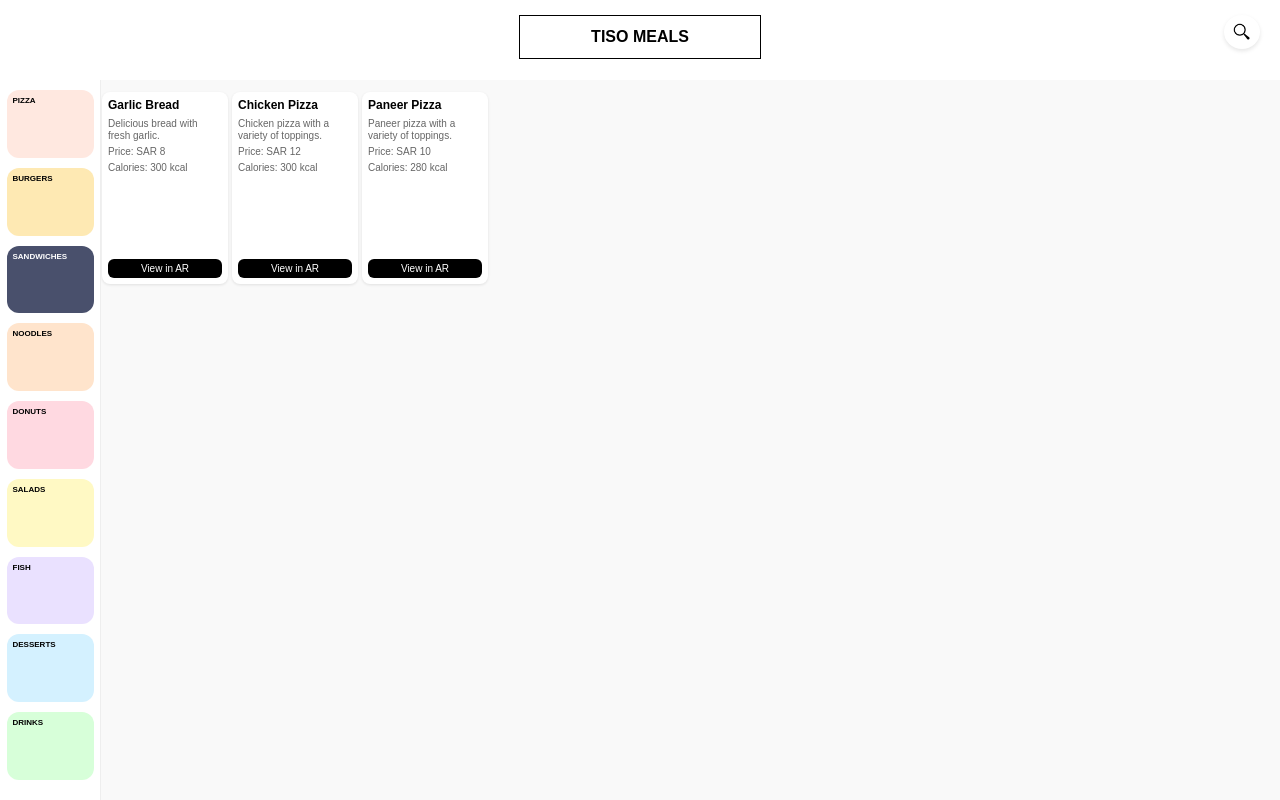
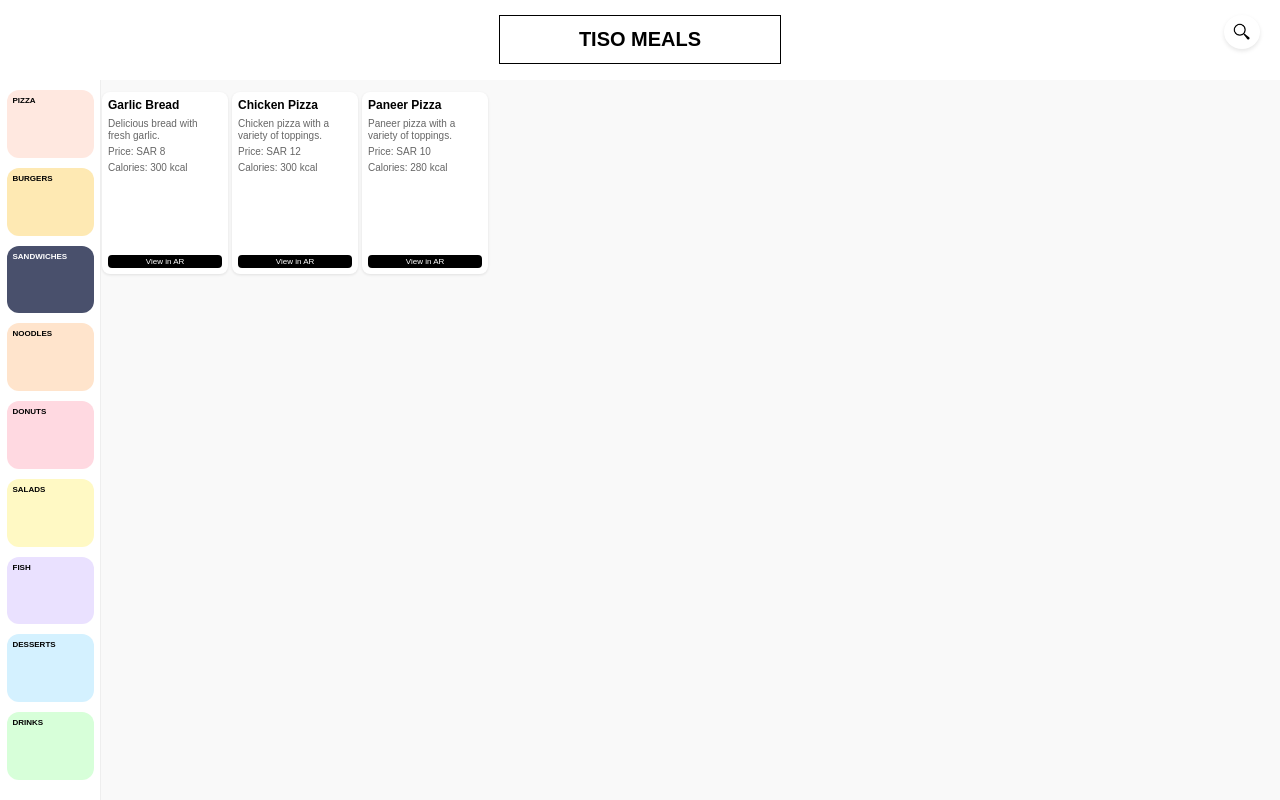
Before and after one commit to vasiq8/AR-DEMO, a React (Vite) app: page / in a window 1280 px wide. Built offline with nearby package versions, Linux system fonts and the light colour scheme.

Commit message:
Minor UI changes
-- Minor UI changes(view in ar button)
--tiso meals is bigger now

```diff
--- a/tiso-homepage/src/app.css
+++ b/tiso-homepage/src/app.css
@@ -29,8 +29,8 @@ body, html, #root {
   top: 15px;
   left: 50%;
   transform: translateX(-50%);
-  width: 200px;
-  max-width: 200px;
+  width: 240px; /* Increased from 200px */
+  max-width: 240px; /* Increased from 200px */
   display: flex;
   justify-content: center; /* Changed from space-between */
   align-items: center;
@@ -83,8 +83,8 @@ body, html, #root {
 }
 
 .logo {
-  font-size: 16px; /* Reduced from 20px */
-  font-weight: 800; /* Slightly reduced weight */
+  font-size: 20px; /* Increased from 16px */
+  font-weight: 800;
   color: black;
   margin: 0;
 }
@@ -451,7 +451,7 @@ body, html, #root {
   row-gap: 20px; /* Increased from 12px */
   background: #f9f9f9;
   align-items: start;
-  grid-auto-rows: 180px; /* Fixed row height */
+  grid-auto-rows: 170px; /* Reduced from 180px */
 }
 
 .product-card {
@@ -459,7 +459,7 @@ body, html, #root {
   border-radius: 8px; /* Reduced from 12px */
   padding: 6px; /* Reduced from 8px */
   box-shadow: 0 1px 3px rgba(0,0,0,0.1);
-  height: 100%; /* Take full height of grid row */
+  height: 170px; /* Reduced from 180px */
   display: flex;           /* Add flex display */
   flex-direction: column;  /* Stack items vertically */
   overflow: hidden; /* Change from auto to hidden */
@@ -480,19 +480,19 @@ body, html, #root {
 .product-card .ar-button {
   width: 100%;
   margin-top: 4px;
-  padding: 4px;
+  padding: 2px; /* Reduced from 4px */
   border: none;
-  border-radius: 6px;
+  border-radius: 4px; /* Reduced from 6px */
   background: #000;
   color: white;
   cursor: pointer;
-  font-size: 10px;
-  margin-top: auto;       /* Push button to bottom */
-  position: sticky;       /* Make button stick */
-  bottom: 0;             /* Stick to bottom */
+  font-size: 8px; /* Reduced from 10px */
+  margin-top: auto;
+  position: sticky;
+  bottom: 0;
   left: 0;
   right: 0;
-  z-index: 1;            /* Ensure button stays on top */
+  z-index: 1;
 }
 
 .ar-preview {
```
Also changed, not shown: 5 other files (tests, documents, lock files or other folders).
